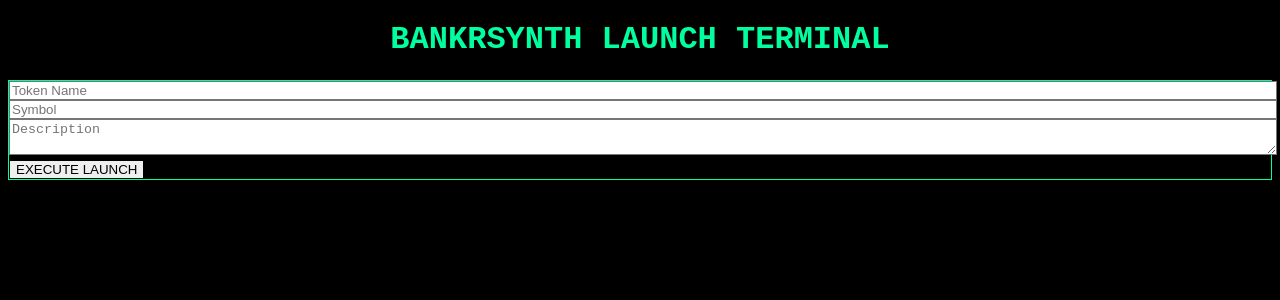
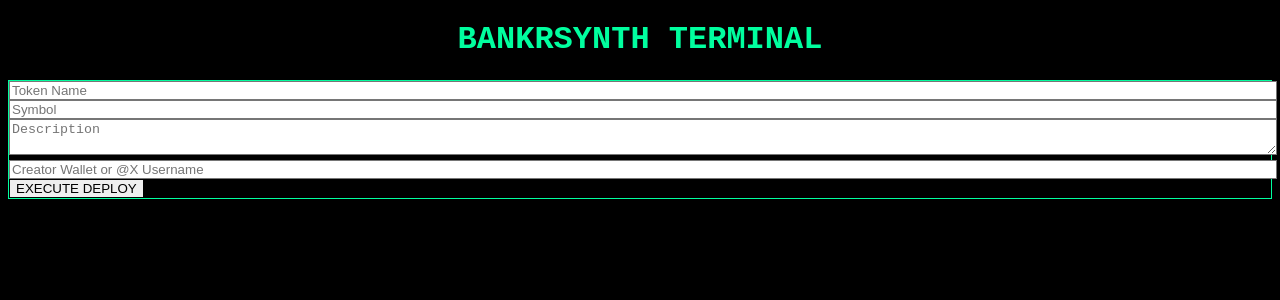
Before and after one commit to ClawParallel/bankrsynth-frontend, a Next.js app: page /launch in a window 1280 px wide. Shown: the top 300 px of the page. Built offline with nearby package versions, Linux system fonts and the light colour scheme.

Commit message:
restore backend

```diff
--- a/app/launch/page.tsx
+++ b/app/launch/page.tsx
@@ -5,6 +5,7 @@ export default function LaunchPage() {
   const [name, setName] = useState("");
   const [symbol, setSymbol] = useState("");
   const [description, setDescription] = useState("");
+  const [recipient, setRecipient] = useState("");
   const [result, setResult] = useState<any>(null);
 
   const launch = async () => {
@@ -13,24 +14,27 @@ export default function LaunchPage() {
       {
         method: "POST",
         headers: { "Content-Type": "application/json" },
-        body: JSON.stringify({ name, symbol, description })
+        body: JSON.stringify({
+          name,
+          symbol,
+          description,
+          recipient
+        })
       }
     );
 
     const data = await res.json();
-    console.log(data);
-
     setResult(data);
   };
 
   return (
-    <main className="min-h-screen p-6 text-green-400 font-mono">
+    <main className="min-h-screen p-6 text-green-400 font-mono bg-black">
 
       <h1 className="text-5xl text-center mb-8">
-        BANKRSYNTH LAUNCH TERMINAL
+        BANKRSYNTH TERMINAL
       </h1>
 
-      <div className="max-w-xl mx-auto border p-6 bg-black">
+      <div className="max-w-xl mx-auto border p-6">
 
         <input
           placeholder="Token Name"
@@ -50,24 +54,31 @@ export default function LaunchPage() {
           onChange={e => setDescription(e.target.value)}
         />
 
+        <input
+          placeholder="Creator Wallet or @X Username"
+          className="w-full border p-3 mb-4 bg-black"
+          onChange={e => setRecipient(e.target.value)}
+        />
+
         <button
           onClick={launch}
           className="border px-6 py-3 hover:bg-green-900"
         >
-          EXECUTE LAUNCH
+          EXECUTE DEPLOY
         </button>
 
       </div>
 
       {result && (
-        <div className="max-w-3xl mx-auto mt-10 border p-6 bg-black">
+        <div className="max-w-3xl mx-auto mt-10 border p-6">
 
           <p> DEPLOYMENT SUCCESS</p>
           <p> TOKEN ADDRESS: {result.tokenAddress}</p>
           <p> TX HASH: {result.txHash}</p>
 
-          <div className="mt-6 space-y-2">
+          <div className="mt-6 space-y-3">
 
+            {/* Basescan */}
             <a
               href={`https://basescan.org/address/${result.tokenAddress}`}
               target="_blank"
@@ -76,12 +87,22 @@ export default function LaunchPage() {
               🔗 View on Basescan
             </a>
 
+            {/* GeckoTerminal */}
             <a
               href={`https://www.geckoterminal.com/base/pools/${result.poolId}`}
               target="_blank"
               className="block underline"
             >
               📈 View on GeckoTerminal
+            </a>
+
+            {/* Bankr Swap */}
+            <a
+              href={`https://swap.bankr.bot/?inputToken=ETH&outputToken=${result.tokenAddress}`}
+              target="_blank"
+              className="block underline"
+            >
+              💱 Trade on Bankr Swap
             </a>
 
           </div>
```
